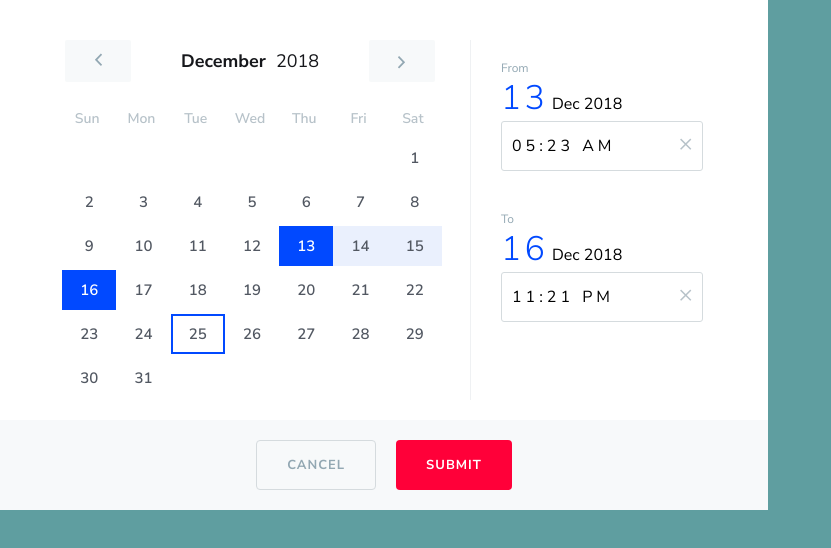
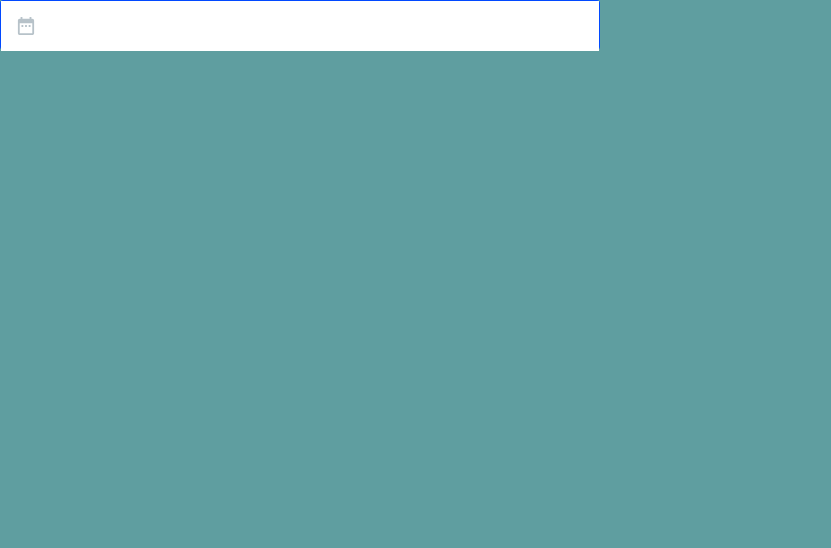
Before and after one commit to wahengchang/vue-packages, a Vue app in the folder packages/dateTimePicker/: page / in a window 1280 px wide. Shown: the top 548 px of the page, without its empty margins (0-831 px from the left). Built offline with nearby package versions, Linux system fonts and the light colour scheme.

Commit message:
add trigger

```diff
--- a/packages/dateTimePicker/src/App.vue
+++ b/packages/dateTimePicker/src/App.vue
@@ -1,7 +1,10 @@
 <template>
   <div id="app">
     <div class="demoWrapper">
+      <date-time-picker-modal></date-time-picker-modal>
+
       <date-time-picker
+        style="display:none"
         @submitHandler="submitHandler"
         @cancelHandler="cancelHandler"
         :startDate="startDate"
@@ -15,6 +18,7 @@
 
 <script>
 import DateTimePicker from "./components/DateTimePicker.vue";
+import DateTimePickerModal from "./components/DateTimePickerModal.vue";
 
 export default {
   name: "app",
@@ -27,7 +31,8 @@ export default {
     }
   },
   components: {
-    DateTimePicker
+    DateTimePicker,
+    DateTimePickerModal
   },
   data: function() {
     return {
--- /dev/null
+++ b/packages/dateTimePicker/src/components/DateTimePickerModal.vue
@@ -0,0 +1,68 @@
+<template>
+  <div class="dateTimePickerModal">
+    <a class="calendarTrigger" @click="isOpen = !isOpen">
+      <iconCalendar class="iconCalendar" />
+      <input type="text" class="calendarInput" />
+    </a>
+
+    <datetimepicker v-if="isOpen" />
+  </div>
+</template>
+
+<script>
+import datetimepicker from "./DateTimePicker.vue";
+import iconCalendar from "./Icons/Calendar.vue";
+
+export default {
+  name: "DateTimePickerModal",
+  components: { datetimepicker, iconCalendar },
+  data: function() {
+    return { isOpen: false };
+  }
+};
+</script>
+
+<style lang="scss" scoped>
+@import "../style/main.scss";
+
+.dateTimePickerModal {
+  .calendarTrigger {
+    position: relative;
+    display: block;
+    width: 100%;
+    max-width: 600px;
+    height: 50px;
+    border-radius: 3px;
+    border: 1px solid $silver-two;
+    &:hover {
+      border: 1px solid $secondary-01;
+    }
+    .calendarInput {
+      position: absolute;
+      width: 100%;
+      max-width: 600px;
+      height: 50px;
+      color: $secondary-01;
+      background: #fff;
+      font-size: 16px;
+      padding: 20px;
+      outline: none;
+      margin-bottom: 10px;
+      z-index: 1;
+    }
+    .iconCalendar {
+      position: absolute;
+      z-index: 2;
+      width: 50px;
+      height: 50px;
+      justify-content: center;
+      align-items: center;
+      display: flex;
+      color: $silver;
+      &:hover {
+        color: $secondary-01;
+      }
+    }
+  }
+}
+</style>
--- a/packages/dateTimePicker/src/components/Icons/Arrow.vue
+++ b/packages/dateTimePicker/src/components/Icons/Arrow.vue
@@ -1,13 +1,6 @@
 <template>
   <div>
-    <svg
-      width="7px"
-      height="13px"
-      viewBox="0 0 7 13"
-      version="1.1"
-      xmlns="http://www.w3.org/2000/svg"
-      xmlns:xlink="http://www.w3.org/1999/xlink"
-    >
+    <svg width="7px" height="13px" viewBox="0 0 7 13">
       <g
         id="icon-left"
         stroke="none"
--- /dev/null
+++ b/packages/dateTimePicker/src/components/Icons/Calendar.vue
@@ -0,0 +1,30 @@
+<template>
+  <div>
+    <svg width="20px" height="18px" viewBox="0 0 24 25" version="1.1">
+      <g
+        id="icon-calendar"
+        stroke="none"
+        stroke-width="1"
+        fill="currentColor"
+        fill-rule="evenodd"
+      >
+        <path
+          d="M20.73,22.52 L20.73,8.75 L3.27,8.75 L3.27,22.52 L20.73,22.52 Z M20.73,2.48 C21.4100034,2.48 21.9999975,2.7299975 22.5,3.23 C23.0000025,3.7300025 23.25,4.3199966 23.25,5 L23.25,22.52 C23.25,23.2000034 23.0000025,23.7799976 22.5,24.26 C21.9999975,24.7400024 21.4100034,24.98 20.73,24.98 L3.27,24.98 C2.5699965,24.98 1.97500245,24.7400024 1.485,24.26 C0.99499755,23.7799976 0.75,23.2000034 0.75,22.52 L0.75,5 C0.75,4.3199966 0.99499755,3.7300025 1.485,3.23 C1.97500245,2.7299975 2.5699965,2.48 3.27,2.48 L4.5,2.48 L4.5,0.02 L7.02,0.02 L7.02,2.48 L16.98,2.48 L16.98,0.02 L19.5,0.02 L19.5,2.48 L20.73,2.48 Z M18.27,11.27 L18.27,13.73 L15.75,13.73 L15.75,11.27 L18.27,11.27 Z M13.23,11.27 L13.23,13.73 L10.77,13.73 L10.77,11.27 L13.23,11.27 Z M8.25,11.27 L8.25,13.73 L5.73,13.73 L5.73,11.27 L8.25,11.27 Z"
+          id="icon-calendar"
+          fill="currentColor"
+        ></path>
+      </g>
+    </svg>
+  </div>
+</template>
+
+<script>
+export default {
+  name: "calendar"
+};
+</script>
+<style scoped>
+svg {
+  fill: currentColor;
+}
+</style>
```
